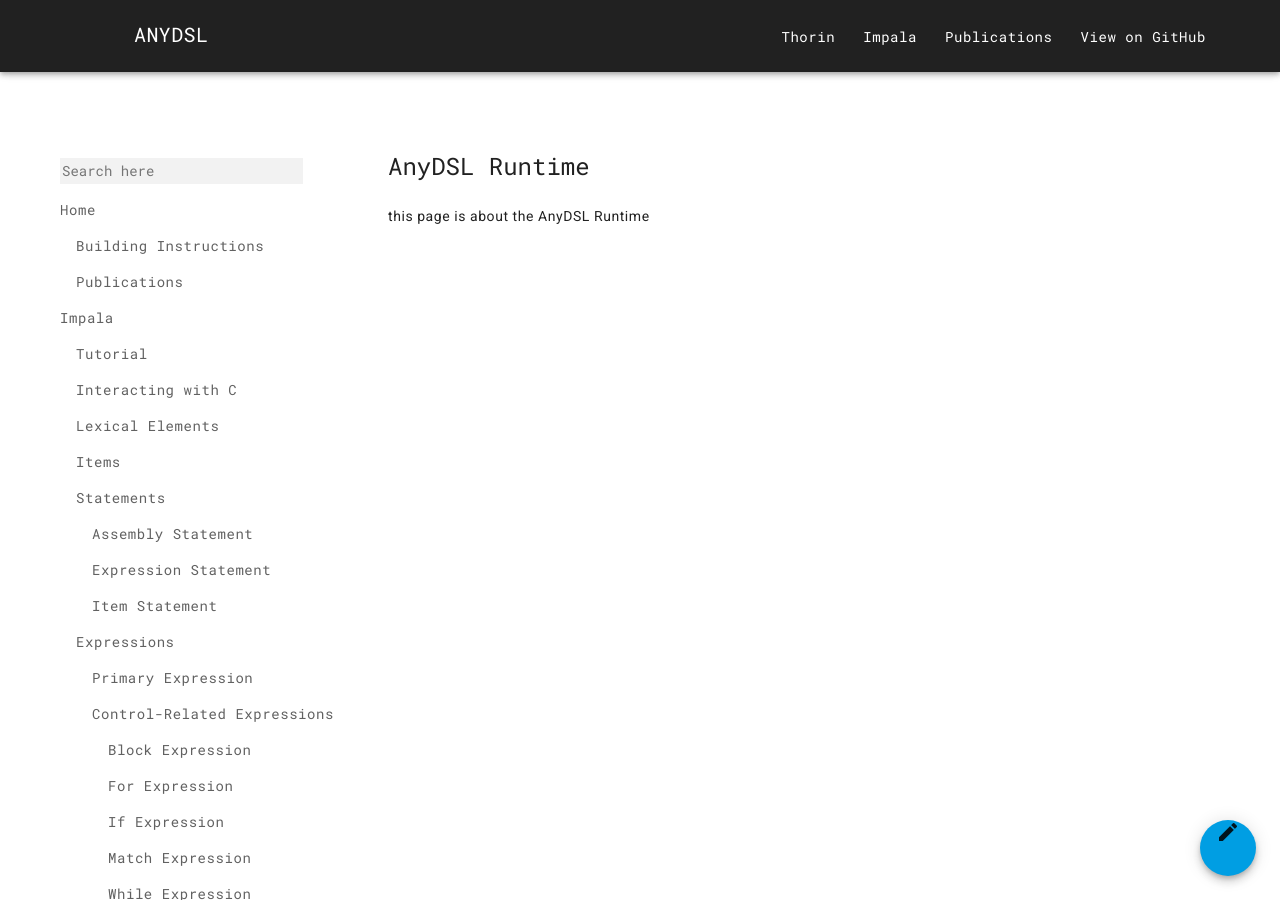
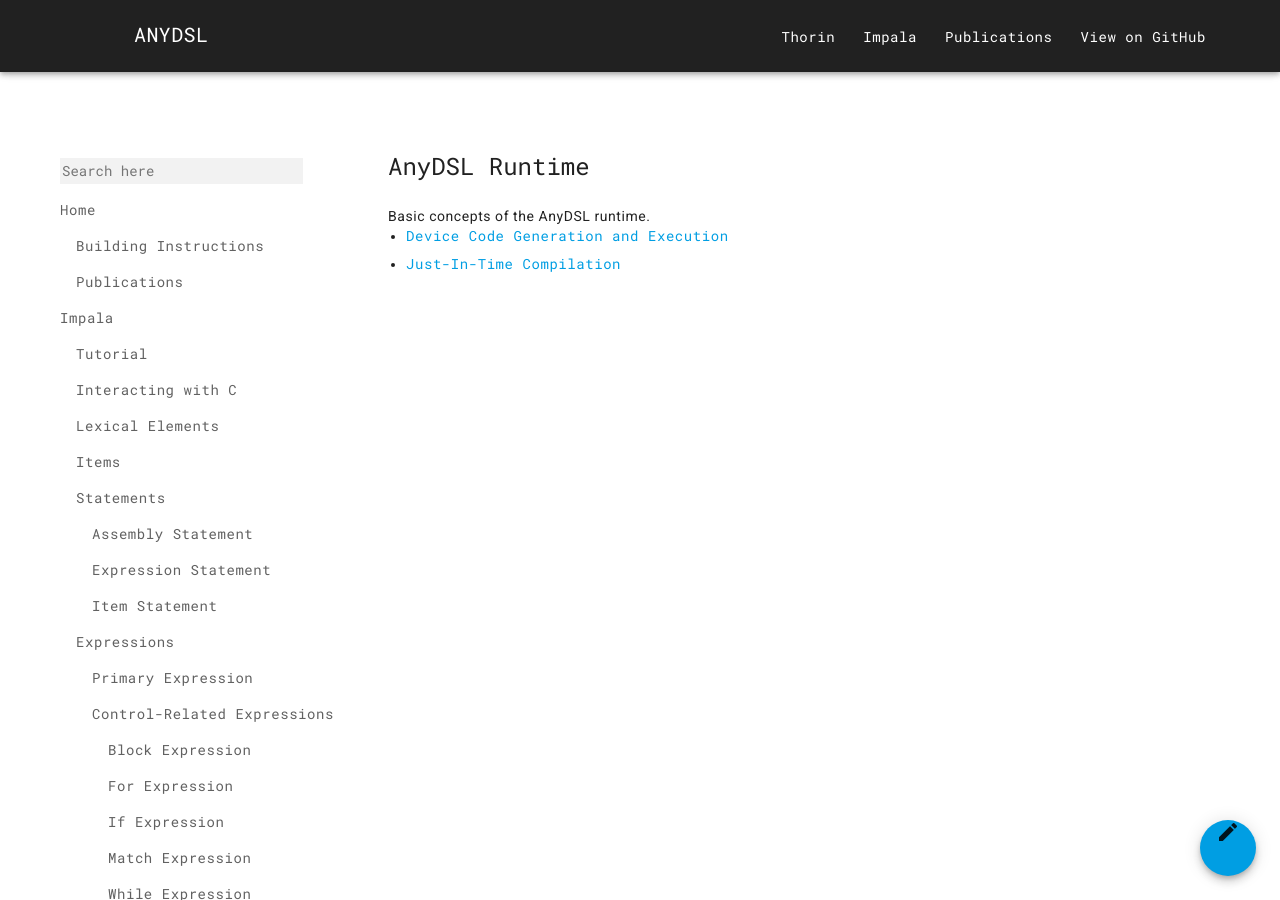
Before and after one commit to AnyDSL/anydsl.github.io, a Jekyll site: the page built from Runtime.md, in a window 1280 px wide and 900 px high. Built offline with Jekyll 4.4.1, drawn with Linux system fonts in a browser that asks for light colours; nearby versions of some CDN libraries; some of the changed text lies outside the part shown.

Commit message:
Document new jit compilation.

```diff
--- a/Runtime.md
+++ b/Runtime.md
@@ -1,7 +1,9 @@
 ---
 title: AnyDSL Runtime
 weight: 6
+excerpt: "Basic concepts of the AnyDSL runtime."
 show_toc: false
 ---
 
-this page is about the AnyDSL Runtime
+- [Device Code Generation and Execution]({% link Device-Code-Generation-and-Execution.md %})
+- [Just-In-Time Compilation]({% link Just-In-Time-Compilation.md %})
```
Also changed, not shown: Device-Code-Generation-and-Execution.md (+1 -0 lines), Just-In-Time-Compilation.md (added, +40 -0 lines).
